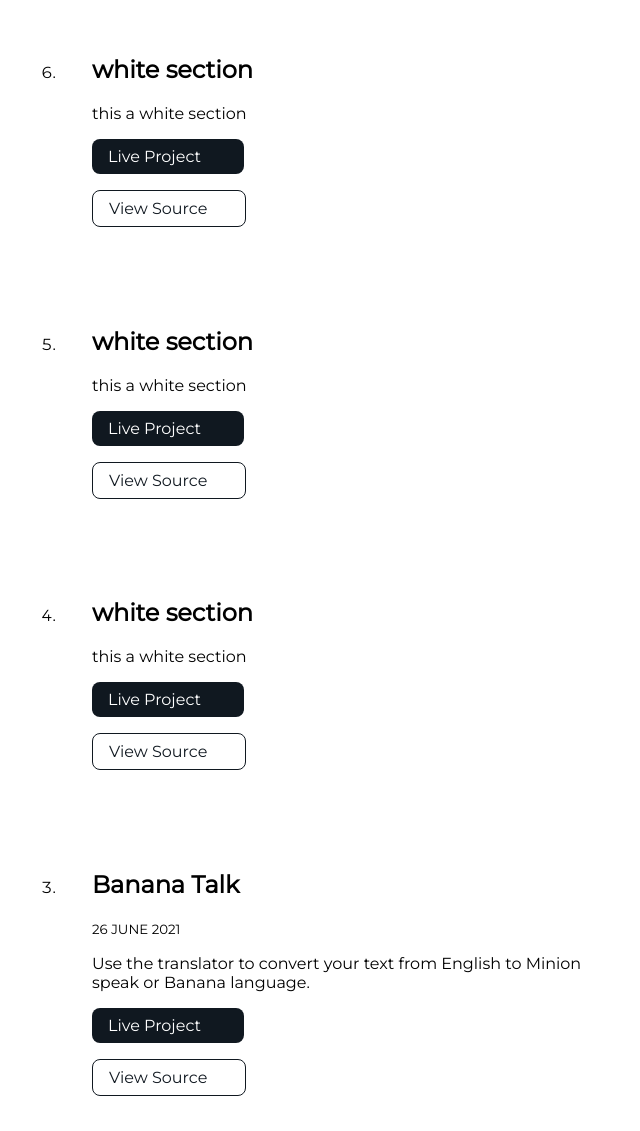
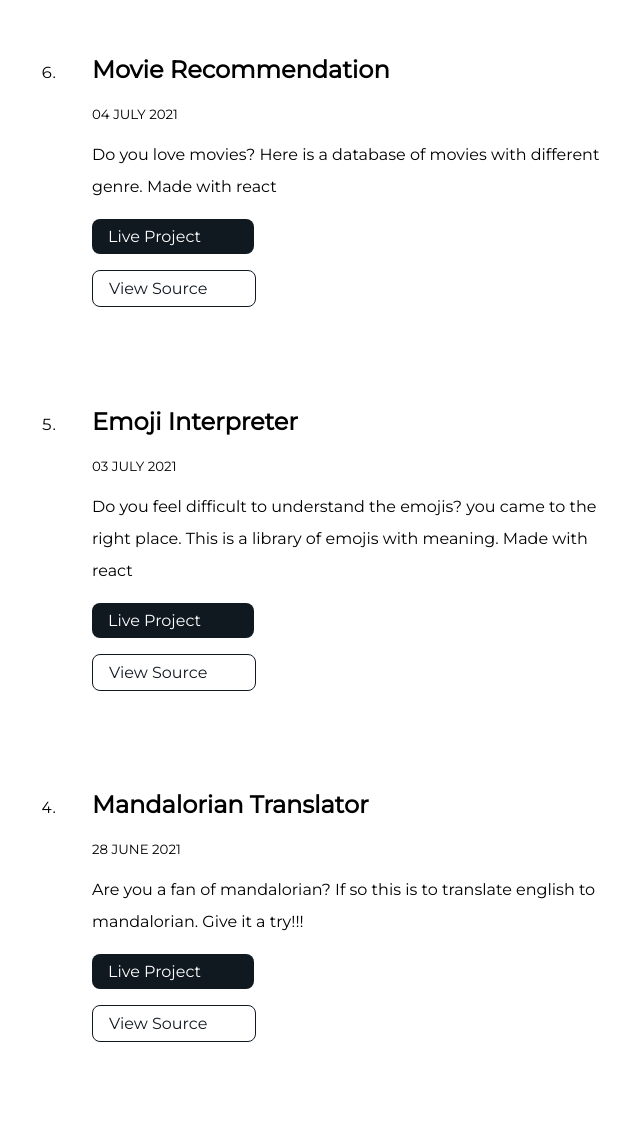
Before and after one commit to athulsudhakaran/lesson-3-neogcamp, a plain HTML site: page project.html in a window 1280 px wide. Shown: the part 306-1437 px from the top of the page, without its empty margins (300-940 px from the left). Drawn offline with Linux system fonts and the light colour scheme.

Commit message:
new files

```diff
--- a/project.html
+++ b/project.html
@@ -18,7 +18,7 @@
                 <a class="link li-color li-active " href="/">Projects</a>
             </li>
             <li class="inline">
-                <a class="link li-color" href="/">Blog</a>
+                <a class="link li-color" href="/">Blogs</a>
             </li>
         </ul>
     </nav>
@@ -31,10 +31,11 @@
             <section class="section  ">
 
                 <div class="container container-center">
-                    <h1 >white section</h1>
-                    <p>this a white section</p>
-                    <a class="link primary-link  " href="\">Live Project</a>
-                    <a class="link secondary-link " href="\">View Source</a>
+                    <h1 >Movie Recommendation</h1>
+                    <small>04 JULY 2021</small>
+                    <p style="line-height: 2rem;">Do you love movies? Here is a database of movies with different genre. Made with react</p>
+                    <a class="link primary-link  " href="https://rffn8.csb.app/">Live Project</a>
+                    <a class="link secondary-link " href="https://codesandbox.io/s/rffn8">View Source</a>
                 </div>
 
 
@@ -47,10 +48,11 @@
             <section class="section  ">
 
                 <div class="container container-center">
-                    <h1 >white section</h1>
-                    <p>this a white section</p>
-                    <a class="link primary-link  " href="\">Live Project</a>
-                    <a class="link secondary-link " href="\">View Source</a>
+                    <h1 >Emoji Interpreter</h1>
+                    <small>03 JULY 2021</small>
+                    <p style="line-height: 2rem;">Do you feel difficult to understand the emojis? you came to the right place. This is a library of emojis with meaning. Made with react</p>
+                    <a class="link primary-link  " href="https://65vsc.csb.app/">Live Project</a>
+                    <a class="link secondary-link " href="https://codesandbox.io/s/65vsc">View Source</a>
                 </div>
 
 
@@ -64,10 +66,11 @@
             <section class="section  ">
 
                 <div class="container container-center">
-                    <h1 >white section</h1>
-                    <p>this a white section</p>
-                    <a class="link primary-link  " href="\">Live Project</a>
-                    <a class="link secondary-link " href="\">View Source</a>
+                    <h1 >Mandalorian Translator</h1>
+                    <small>28 JUNE 2021</small>
+                    <p style="line-height: 2rem;">Are you a fan of mandalorian? If so this is to translate english to mandalorian. Give it a try!!!</p>
+                    <a class="link primary-link  " href="https://mandaloriatranslator.netlify.app/">Live Project</a>
+                    <a class="link secondary-link " href="https://github.com/athulsudhakaran/mandalorian-translater.git">View Source</a>
                 </div>
 
 
@@ -82,7 +85,7 @@
                 <div class="container container-center">
                     <h1 >Banana Talk</h1>
                     <small>26 JUNE 2021</small>
-                    <p>Use the translator to convert your text from English to Minion speak or Banana language.</p>
+                    <p style="line-height: 2rem;">Use the translator to convert your text from English to Minion speak or Banana language.</p>
                     <a class="link primary-link  " href="https://minion-talk-neogcamp-level-0.netlify.app/">Live Project</a>
                     <a class="link secondary-link " href="https://github.com/athulsudhakaran/banana-speak.git">View Source</a>
                 </div>
@@ -130,7 +133,7 @@
         <div class="footer-header" >CONTACT ME</div>
         <ul class="link ">
             <li class="inline">
-                <a class="link li-color" href="/">GitHub</a>
+                <a class="link li-color" href="https://github.com/athulsudhakaran">GitHub</a>
             </li>
             <li class="inline">
                 <a class="link li-color" href="https://twitter.com/AthulSudhakar11">Twitter</a>
--- a/style.css
+++ b/style.css
@@ -30,7 +30,7 @@ a:hover{
 }
  .primary-link {
      display: block;
-     max-width: 120px;
+     max-width: 130px;
    background-color: var(--primary-color);
    color: white;
    border-radius: 0.5rem;
@@ -39,7 +39,7 @@ a:hover{
 
 .secondary-link{
     display: block;
-    max-width: 120px;
+    max-width: 130px;
     color: var(--primary-color);
     border: 1px solid var(--primary-color);
     border-radius: 0.5rem;
@@ -66,7 +66,22 @@ a:hover{
     border-bottom-left-radius: 1rem;
     font-family: 'popins' sans-serif;
 
+
 }
+@media only screen and (max-width: 500px) {
+
+
+    .navigation ul{
+        display: block;
+        text-align: left;
+        width: 100%;
+
+    }
+    .footer ul{
+        line-height: 2rem;
+    }
+}
+
 .li-color{
     color: white;
 }
```
Also changed, not shown: blogs.html (+7 -6 lines), index.html (+4 -4 lines), innerblogs.html (added, +28 -0 lines).
